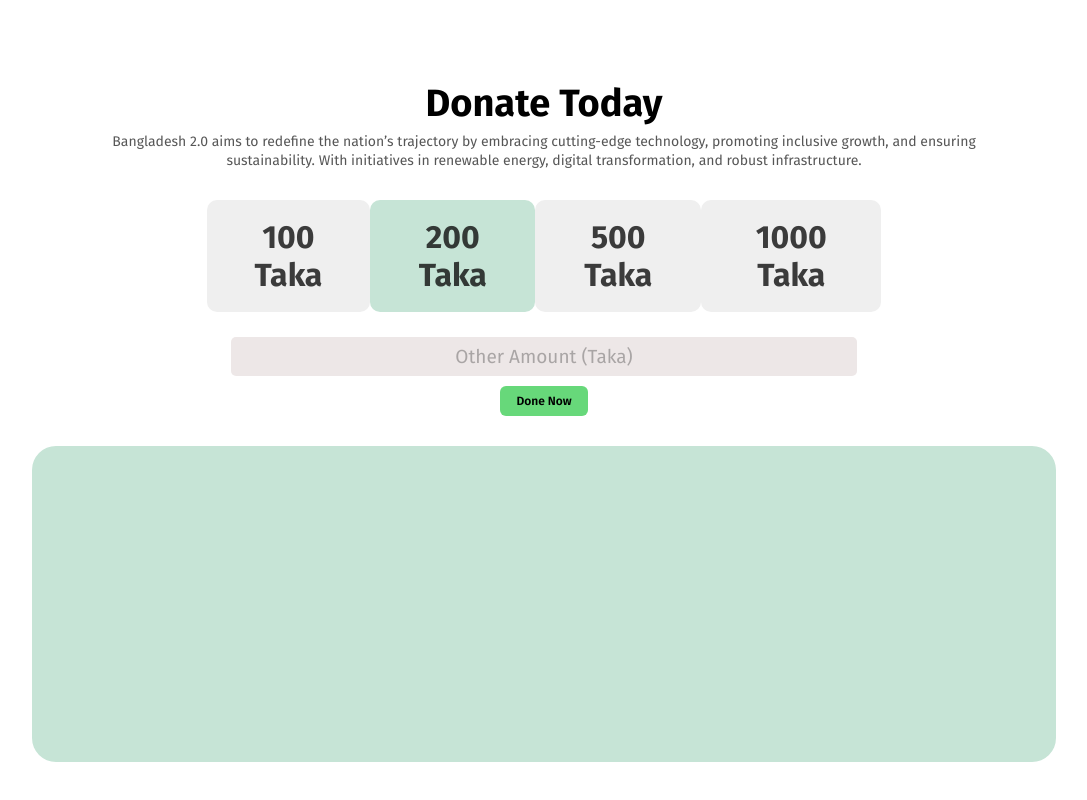
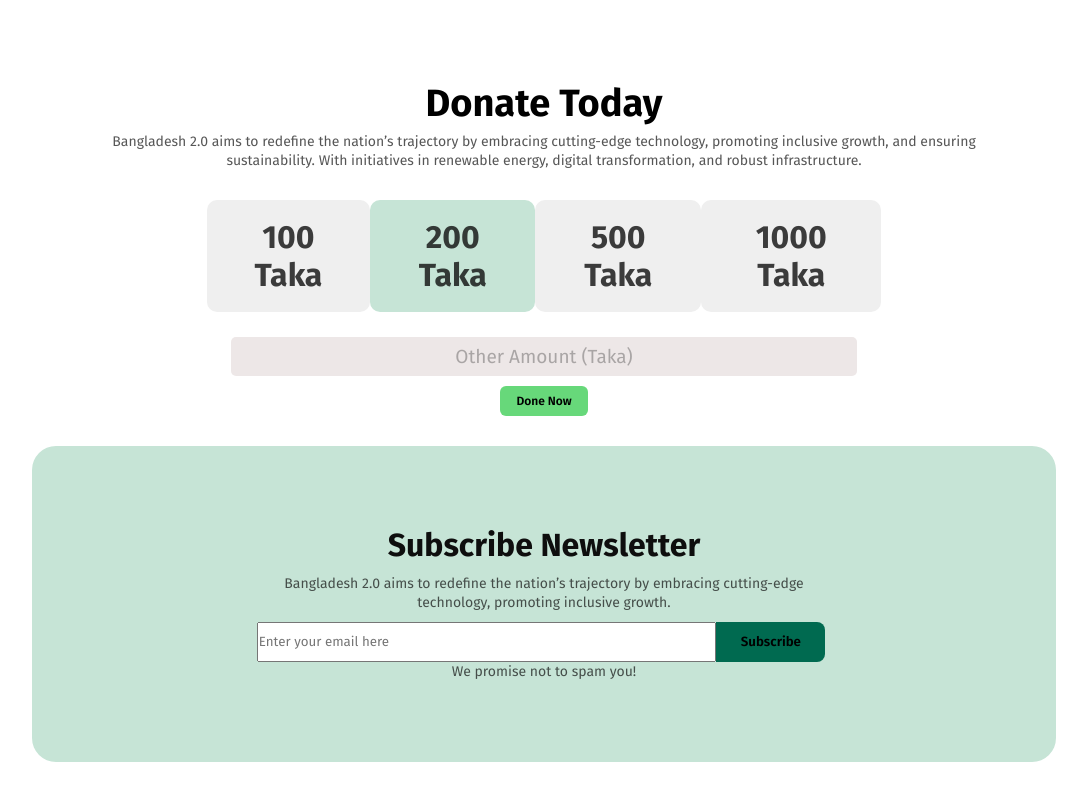
Before and after one commit to AhasanAraShimi/Assignment.1, a plain HTML site: page index.html in a window 1280 px wide. Shown: the part 3406-4206 px from the top of the page, without its empty margins (96-1183 px from the left). Before the commit the page ends 4168 px from the top, so only its background shows below. Drawn offline with nearby package versions, Linux system fonts and the light colour scheme; a web font is replaced by a local one.

Commit message:
new adds

```diff
--- a/index.html
+++ b/index.html
@@ -228,10 +228,22 @@
 
 <!--Subscribe Newsletter Section-->
 <section class="subscriber">
+  <div class="subscribe-container">
+    <h3>Subscribe Newsletter</h3>
+    <p class="para-description">Bangladesh 2.0 aims to redefine the nation’s trajectory by embracing cutting-edge technology, promoting inclusive growth.</p>
+
+    <form>
+      <div><input type="email" placeholder="Enter your email here">
+      <input type="submit" value="Subscribe" class="primary-btn"></div>
+      </form>
+      <p class="para-description">We promise not to spam you!</p>
+ </div>
 
 
 </section>
   </main>
-  <footer></footer>
+  <footer>
+
+  </footer>
 </body>
 </html>
--- a/style.css
+++ b/style.css
@@ -25,6 +25,7 @@ transition: .3s;
 }
 .primary-btn:hover{
   background-color: rgb(36, 129, 51);
+  cursor: pointer;
 }
 
 .para-description{
@@ -417,4 +418,49 @@ border-radius: 5px;
   background: rgb(198, 228, 214);
   height: 316px;
   margin: auto;
+  display: flex;
+  justify-content: center;
+  align-items: center;
+  margin-bottom: 40px;
 }
+.subscribe-container{
+  width: 60%;
+  padding: 20px;
+}
+
+.subscribe-container h3{
+  color: rgb(14, 14, 14);
+font-size: 32px;
+font-weight: 700;
+line-height: 38px;
+letter-spacing: 0%;
+text-align: center;
+margin-bottom: 10px;
+}
+
+.subscribe-container p{
+  text-align: center;
+
+}
+.subscribe-container form{
+  margin: 10px 0;
+}
+
+.subscribe-container input[type="email"]{
+width: 80%;
+padding: 10px 0;
+float: left;
+}
+
+.subscribe-container input[type="submit"]{
+  width: 19%;
+  padding: 12px 0;
+  border-radius: 0px 8px 8px 0px;
+  background: rgb(0, 106, 80);
+  border: none;
+  float: left;
+  clear: right;
+}
+.we-promise{
+  margin-bottom: 20px;
+}
```
